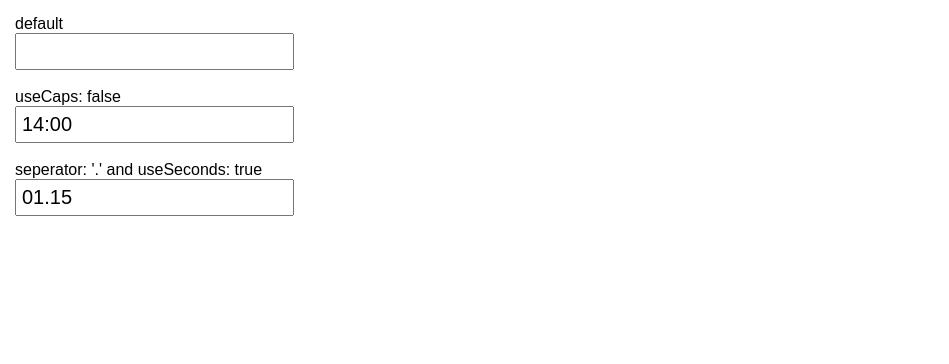
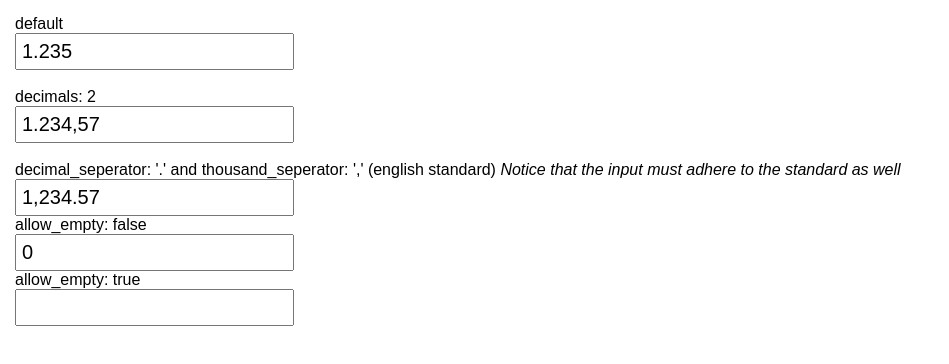
Before and after one commit to QODIO/numbertor, a plain HTML site: page index.html in a window 1280 px wide. Shown: the whole page, without its empty margins (0-949 px from the left). Drawn offline with Linux system fonts and the light colour scheme.

Commit message:
Initial commit

```diff
--- a/index.html
+++ b/index.html
@@ -2,7 +2,7 @@
 <html>
 <head>
 	<meta http-equiv="Content-Type" content="text/html; charset=utf-8">
-	<title>Timetator Plugin</title>
+	<title>Numbertor Plugin</title>
 	<style>
 		body {
 			font-family: sans-serif;
@@ -18,32 +18,47 @@
 		}
 	</style>
 	<script src="jquery-1.11.0.min.js"></script>
-	<script src="fm.timetator.jquery.js"></script>
+	<script src="fm.numbertor.jquery.js"></script>
 	<script>
 		$(function () {
-			$('#inputTimetator1').timetator();
+			$('#inputNumbertor1').numbertor();
 
-			$('#inputTimetator2').timetator({
-				useCap: false
+			$('#inputNumbertor2').numbertor({
+				decimals: 2
 			});
 
-			$('#inputTimetator3').timetator({
-				seperator: '.',
-				useSeconds: true
+			$('#inputNumbertor3').numbertor({
+				decimals: 2,
+				decimal_seperator: '.',
+				thousand_seperator: ','
+			});
+
+			$('#inputNumbertor4').numbertor({
+				allow_empty: false
+			});
+
+			$('#inputNumbertor5').numbertor({
+				allow_empty: true
 			});
 		});
 	</script>
 </head>
 <body>
 	<div id="wrapper">
-		<label for="inputTimetator1">default</label><br>
-		<input id="inputTimetator1" name="inputTimetator1" value=""><br>
+		<label for="inputNumbertor1">default</label><br>
+		<input id="inputNumbertor1" name="inputNumbertor1" value="1234,567"><br>
 		<br>
-		<label for="inputTimetator2">useCaps: false</label><br>
-		<input id="inputTimetator2" name="inputTimetator2" value="14:00"><br>
+		<label for="inputNumbertor2">decimals: 2</label><br>
+		<input id="inputNumbertor2" name="inputNumbertor2" value="1234,567"><br>
 		<br>
-		<label for="inputTimetator3">seperator: '.' and useSeconds: true</label><br>
-		<input id="inputTimetator3" name="inputTimetator2" value="01.15">
+		<label for="inputNumbertor3">decimal_seperator: '.' and thousand_seperator: ',' (english standard) <i>Notice that the input must adhere to the standard as well</i></label><br>
+		<input id="inputNumbertor3" name="inputNumbertor3" value="1234.567">
+		<br>
+		<label for="inputNumbertor4">allow_empty: false</label><br>
+		<input id="inputNumbertor4" name="inputNumbertor4" value="">
+		<br>
+		<label for="inputNumbertor5">allow_empty: true</label><br>
+		<input id="inputNumbertor5" name="inputNumbertor5" value="">
 	</div>
 
 </body>
```
Also changed, not shown: 1 other file.
